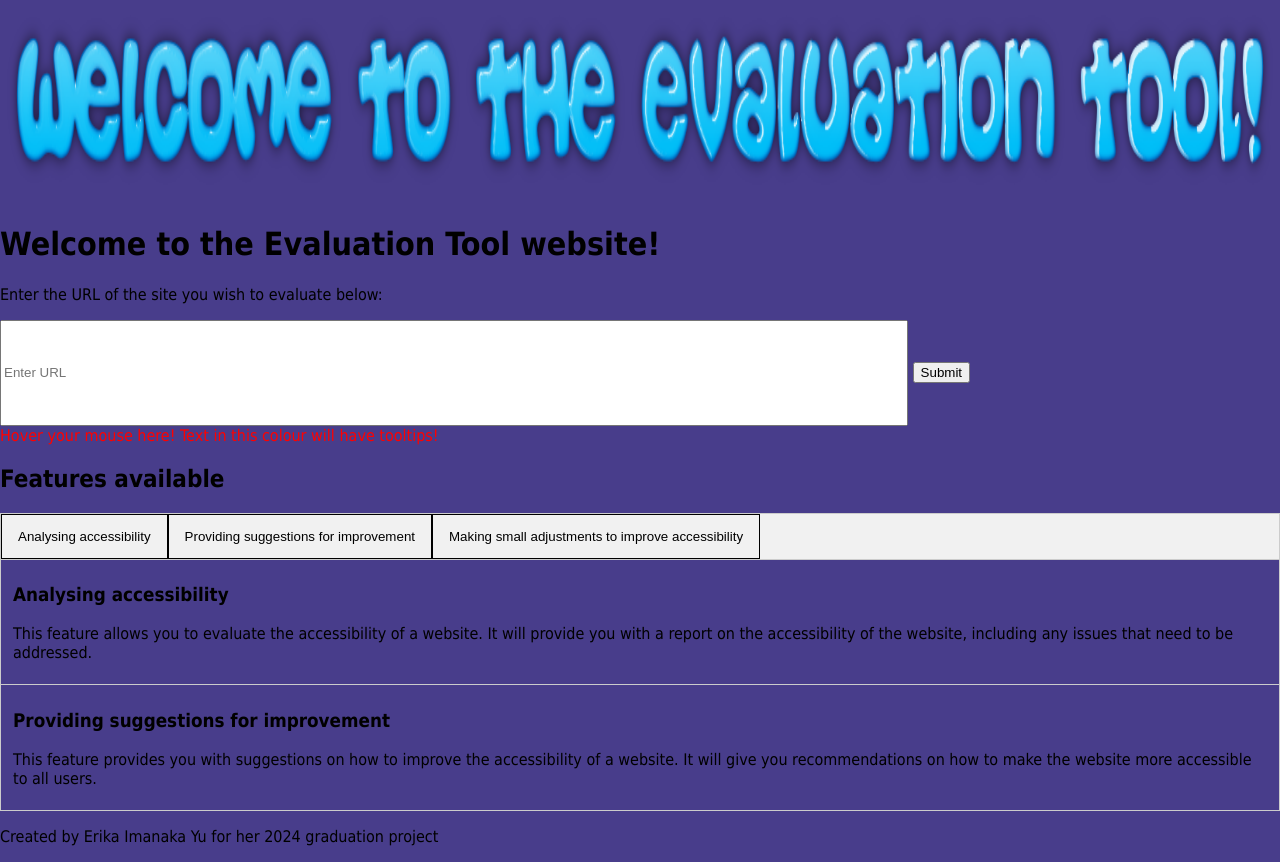
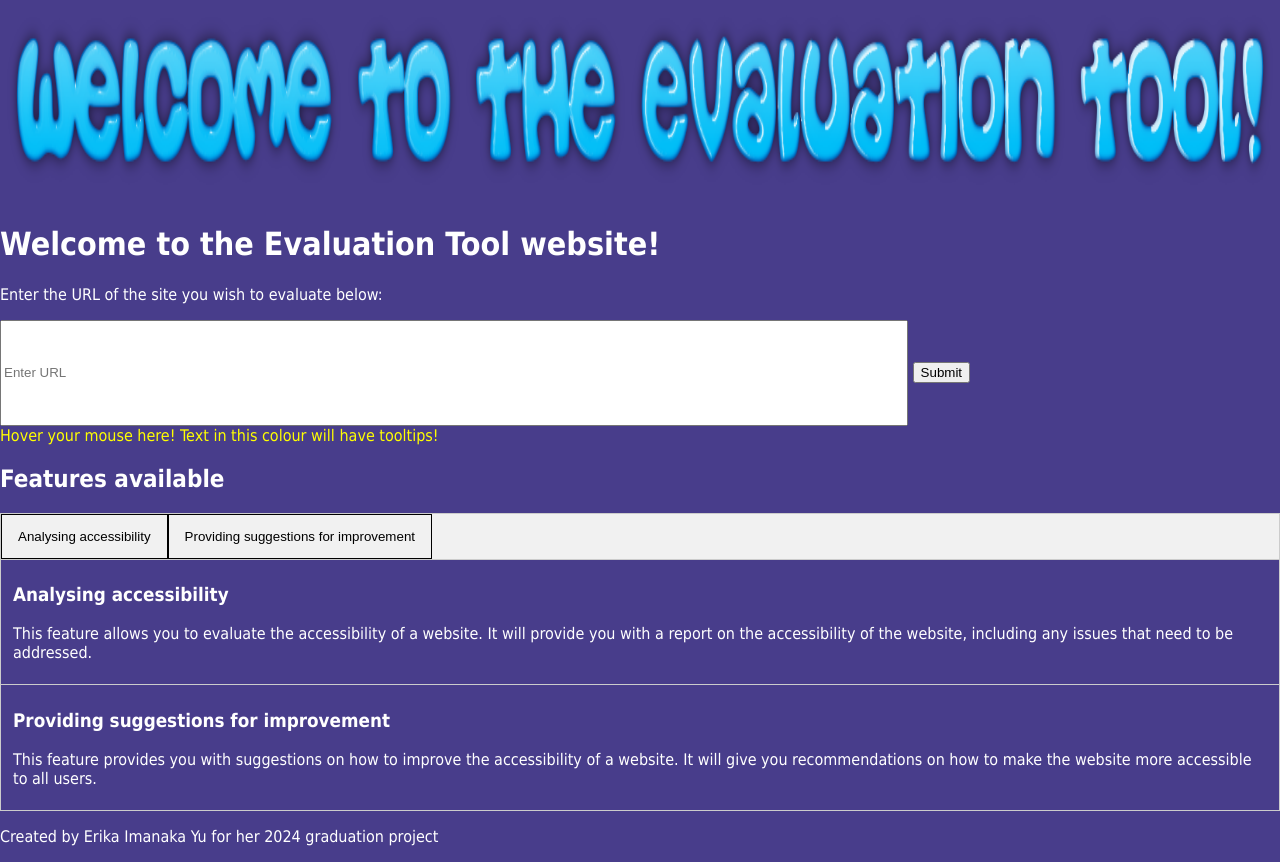
Before and after one commit to Ricester/Grad-Project, a Flask app: page / in a window 1280 px wide. Run offline with Flask 3, Linux system fonts and the light colour scheme.

Commit message:
small things

```diff
--- a/server.py
+++ b/app.py
@@ -2,6 +2,7 @@ from flask import Flask, render_template
 import main
 
 app = Flask(__name__)
+app.static_folder = 'static'
 
 @app.route('/')
 def home():
--- a/styling.css
+++ b/static/styling.css
@@ -14,6 +14,7 @@ nav {
 body {
     background-color: darkslateblue;
     font-family: Arial, sans-serif;
+    color: white;
     margin: 0;
     padding: 0;
 }
--- a/templates/index.html
+++ b/templates/index.html
@@ -1,15 +1,16 @@
 <!DOCTYPE html>
 <html>
     <script src="https://unpkg.com/react@16/umd/react.development.js"></script>
-    <!--adding css file-->
-    <link rel="stylesheet" type="text/css" href="styling.css">
+
     <!--changes tab name-->
     <head>
+            <!--adding css file-->
+    <link rel="stylesheet" type="text/css" href="static/styling.css">
         <title> Evaluation Tool </title>
     </head>
     <!--adds an image to the top of the website-->
     <header>
-        <img src="resources/welcome.png" alt="Welcome to the Evaluation Tool!" style="width:100%;height:200px;">
+        <img src="static/welcome.png" alt="Welcome to the Evaluation Tool!" style="width:100%;height:200px;">
     </header>
     <body>
         <h1> Welcome to the Evaluation Tool website!</h1>
@@ -28,7 +29,7 @@
             }
         </script>
 
-        <span title="Here's the tooltip!" style="color: red;">Hover your mouse here! Text in this colour will have tooltips!</span>
+        <span title="Here's the tooltip!" style="color: yellow;">Hover your mouse here! Text in this colour will have tooltips!</span>
         <h2>Features available</h2>
         <!--tabs for the features of the website-->
         <script>
@@ -52,7 +53,6 @@
         <div class="tab">
             <button class="tablinks" onclick="openTab(event, 'tab1')">Analysing accessibility</button>
             <button class="tablinks" onclick="openTab(event, 'tab2')">Providing suggestions for improvement</button>
-            <button class="tablinks" onclick="openTab(event, 'tab3')">Making small adjustments to improve accessibility</button>
         </div>
         <!--tab 1: Analysing accessibility-->
         <div id="tab1" class="tabcontent
```
Also changed, not shown: static/welcome.png (renamed from resources/welcome.png).
